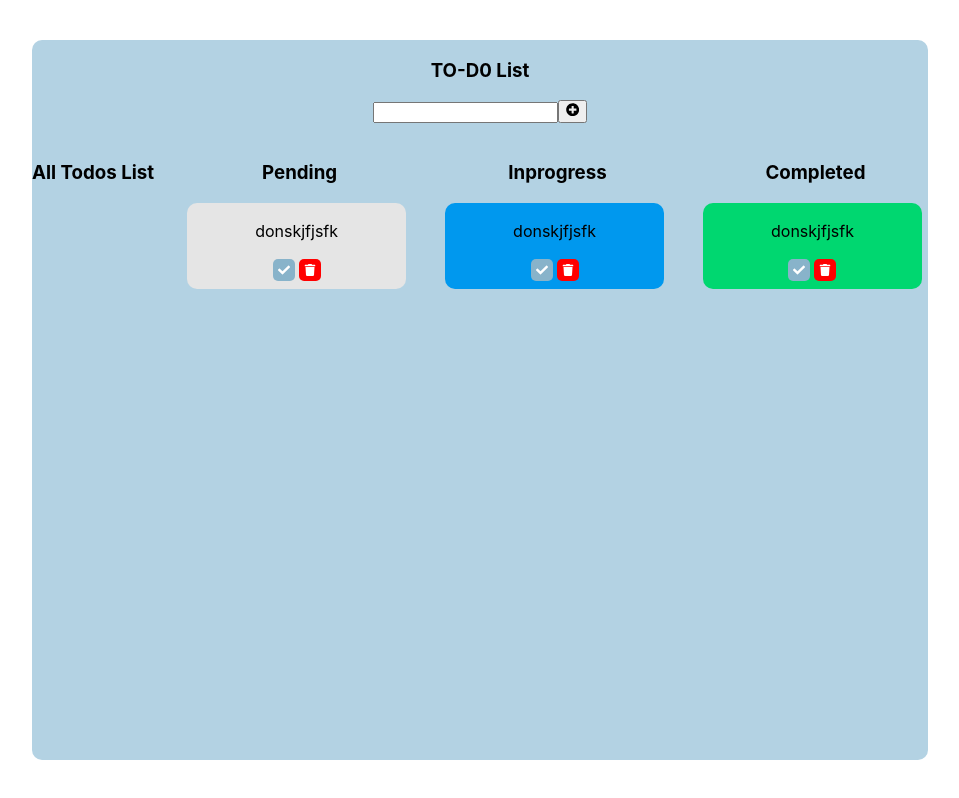
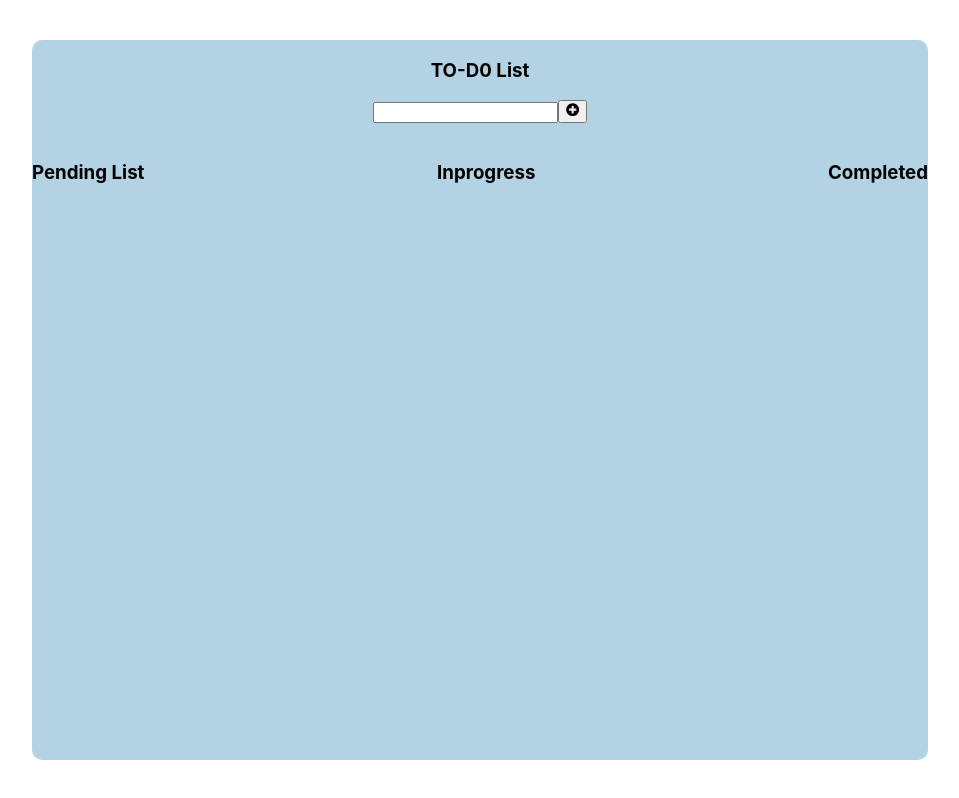
Before and after one commit to AQSA-ABDULLAH/To-Do-List-App, a React (Create React App) app: page / in a window 1280 px wide. Shown: the whole page, without its empty margins (160-1119 px from the left). Built offline with nearby package versions, Linux system fonts and the light colour scheme.

Commit message:
add task to inprogress

```diff
--- a/src/App.js
+++ b/src/App.js
@@ -4,7 +4,6 @@ import React, { useState, useEffect } from 'react';
 
 function App() {
   const [todos, setTodos] = useState([]);
-  const [Pending, setPending] = useState([]);
   const [Inprogress, setInprogress] = useState([]);
   const [Completed, setCompleted] = useState([]);
   const [input, setInput] = useState('');
@@ -16,9 +15,28 @@ function App() {
     setTodos([todo, ...todos]);
   }
 
+  const addToProgress = (id) => {
+    const item = todos.find(x => x.id === id);
+    setInprogress([item, ...Inprogress]);
+    const filterarray = todos.filter(x => x.id !== id);
+    setTodos([filterarray]);
+  }
+
+  const deleteTodo = (id) => {
+    const filterarray = todos.filter(x => x.id !== id);
+    setTodos([filterarray]);
+  }
+
+  const addToCompleted = (id) => {
+    const item = Inprogress.find(x => x.id === id);
+    setCompleted([item, ...Completed]);
+    const filterarray = Inprogress.filter(x => x.id !== id);
+    setTodos([filterarray]);
+  }
+
   useEffect(() => {
 
-  }, [todos])
+  }, [todos, Inprogress, Completed])
 
   return (
     <div className="App">
@@ -31,39 +49,34 @@ function App() {
 
         <div className='todos_wrapper'>
           <div className='todos_list'>
-            <h3 className='todo_title'>All Todos List</h3>
+            <h3 className='todo_title'>Pending List</h3>
             {todos.map((item, index) =>
               <div className='todo_card' key={item.id}>
                 <p className="card_text">{item.text}</p>
-                <FaCheck className="icon-check-todo" />
+                <FaCheck className="icon-check-todo" onClick={() => addToProgress(item.id)} />
                 <FaTrash className="icon-trash-todo" />
               </div>
             )}
 
           </div>
           <div className='todos_list'>
-            <h3 className='todo_title'>Pending</h3>
-            <div className='Pending_card'>
-              <p className="card_text">donskjfjsfk</p>
-              <FaCheck className="icon-check-todo" />
-              <FaTrash className="icon-trash-todo" />
-            </div>
-          </div>
-          <div className='todos_list'>
             <h3 className='todo_title'>Inprogress</h3>
-            <div className='Inprogress_card'>
-              <p className="card_text">donskjfjsfk</p>
-              <FaCheck className="icon-check-todo" />
-              <FaTrash className="icon-trash-todo" />
-            </div>
+            {Inprogress.map((item, index) =>
+              <div className='Inprogress_card' key={item.key}>
+                <p className="card_text">{item.text}</p>
+                <FaCheck className="icon-check-todo" onClick={() => addToCompleted(item.id)} />
+              </div>
+            )}
+
           </div>
           <div className='todos_list'>
             <h3 className='todo_title'>Completed</h3>
-            <div className='Completed_card'>
-              <p className="card_text">donskjfjsfk</p>
-              <FaCheck className="icon-check-todo" />
-              <FaTrash className="icon-trash-todo" />
-            </div>
+            {Completed.map((item, index) =>
+              <div className='Completed_card' key={item.key}>
+                <p className="card_text">{item.text}</p>
+                <FaCheck className="icon-check-todo" />
+              </div>
+            )}
           </div>
 
         </div>
```
